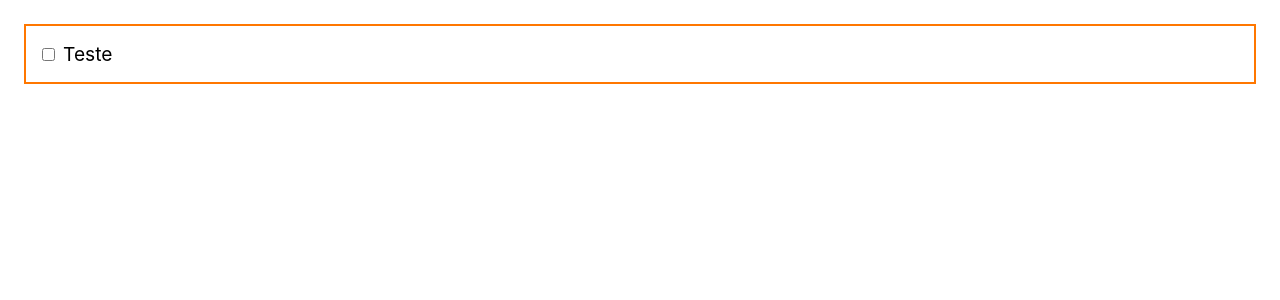
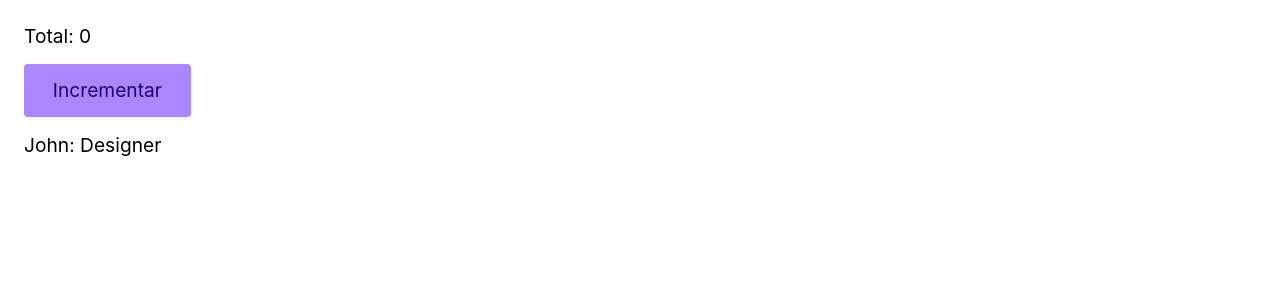
Before and after one commit to GuiDev45/Praticas-React-TypeScript, a React (Vite) app: page / in a window 1280 px wide. Shown: the top 300 px of the page. Built offline with nearby package versions, Linux system fonts and the light colour scheme.

Commit message:
0301-useState-TSX-1 COMENTADO

```diff
--- /dev/null
+++ b/src/0301-useState-TSX-1/AppUseState.tsx
@@ -0,0 +1,47 @@
+import React from "react";
+import "../App.css";
+import Button from "./Button";
+
+// Apenas simulando uma função que carregaria um objeto
+function user() {
+  return {
+    nome: "John",
+    profissao: "Designer",
+  };
+}
+
+type User = {
+  nome: string;
+  profissao: string;
+};
+
+function AppUseState() {
+  // useState pode ser null ou User/que é o tipagem do "objeto" que estou recebendo e o estado começa como null.
+  // Caso seja um número não precisa inferir, o TypeScript já vai entender que é um número.
+  const [data, setData] = React.useState<null | User>(null);
+  const [total, setTotal] = React.useState(0);
+
+  // Assim que essa aplicação monta vai passar esse efeito/useEffect
+  React.useEffect(() => {
+    setTimeout(() => {
+      // setando o objeto user
+      setData(user());
+    }, 1000);
+  }, []);
+
+  return (
+    <div>
+      <div>
+        <p>Total: {total}</p>
+        <Button incrementar={setTotal} />
+      </div>
+      {data !== null && (
+        <div>
+          {data.nome}: {data.profissao}
+        </div>
+      )}
+    </div>
+  );
+}
+
+export default AppUseState;
--- /dev/null
+++ b/src/0301-useState-TSX-1/Button.tsx
@@ -0,0 +1,12 @@
+import React from "react";
+
+type ButtonProps = {
+  //Lembrando que eu sei o tipo do useState pelo fato de passar o mouse nela.
+  incrementar: React.Dispatch<React.SetStateAction<number>>;
+};
+
+const Button = ({ incrementar }: ButtonProps) => {
+  return <button onClick={() => incrementar((n) => n + 1)}>Incrementar</button>;
+};
+
+export default Button;
--- a/src/index.tsx
+++ b/src/index.tsx
@@ -8,6 +8,7 @@ import AppPropsThree from "./0202-Props-3/AppPropsThree.tsx";
 import AppInterfaces from "./0203-Interfaces-e-Tipos-1/AppInterfaces.tsx";
 import AppInterfacesTwo from "./0203-Interfaces-e-Tipos-2/AppInterfacesTwo.tsx";
 import AppEventos from "./0204-Eventos/AppEventos.tsx";
+import AppUseState from "./0301-useState-TSX-1/AppUseState.tsx";
 
 ReactDOM.createRoot(document.getElementById("root")!).render(
   <React.StrictMode>
@@ -18,6 +19,7 @@ ReactDOM.createRoot(document.getElementById("root")!).render(
     {/*<AppPropsThree />*/}
     {/*<AppInterfaces />*/}
     {/*<AppInterfacesTwo />*/}
-    <AppEventos />
+    {/*<AppEventos />*/}
+    <AppUseState />
   </React.StrictMode>
 );
```
